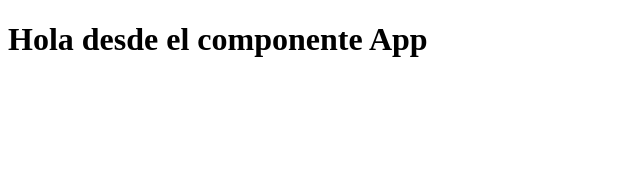
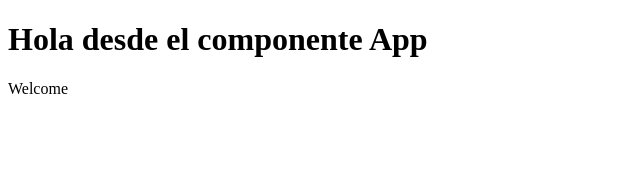
Before and after one commit to Elshaman/feedback-react-app, a React (Create React App) app: page / in a window 1280 px wide. Shown: the top 170 px of the page, without its empty margins (0-640 px from the left). Built offline with nearby package versions, Linux system fonts and the light colour scheme.

Commit message:
primer fragment

```diff
--- a/src/App.js
+++ b/src/App.js
@@ -1,5 +1,11 @@
 function App(){
-    return <h1>Hola desde el componente App</h1>
+    return (
+        <>
+            <h1>Hola desde el componente App</h1>
+            <p>Welcome</p>
+        </>
+
+    )
 }
 
 export default App
--- /dev/null
+++ b/src/index.css
@@ -0,0 +1,3 @@
+body{
+    /*display: none*/
+}
--- a/src/index.js
+++ b/src/index.js
@@ -1,5 +1,10 @@
 import React from 'react'
 import ReactDOM from 'react-dom'
 import App from './App'
+import './index.css'
 
-ReactDOM.render(<App />, document.getElementById('root'))
+ReactDOM.render(
+    <React.StrictMode>
+        <App />
+    </React.StrictMode>
+    , document.getElementById('root'))
```
